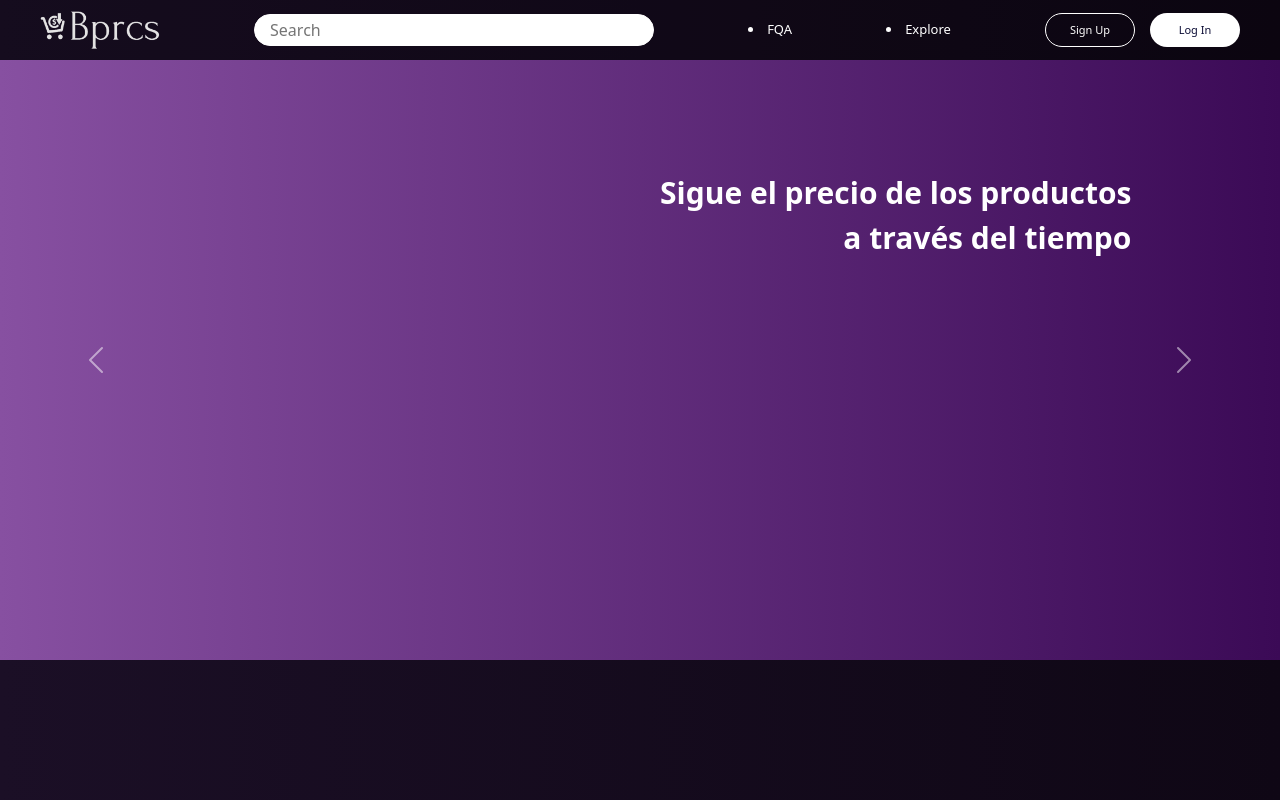
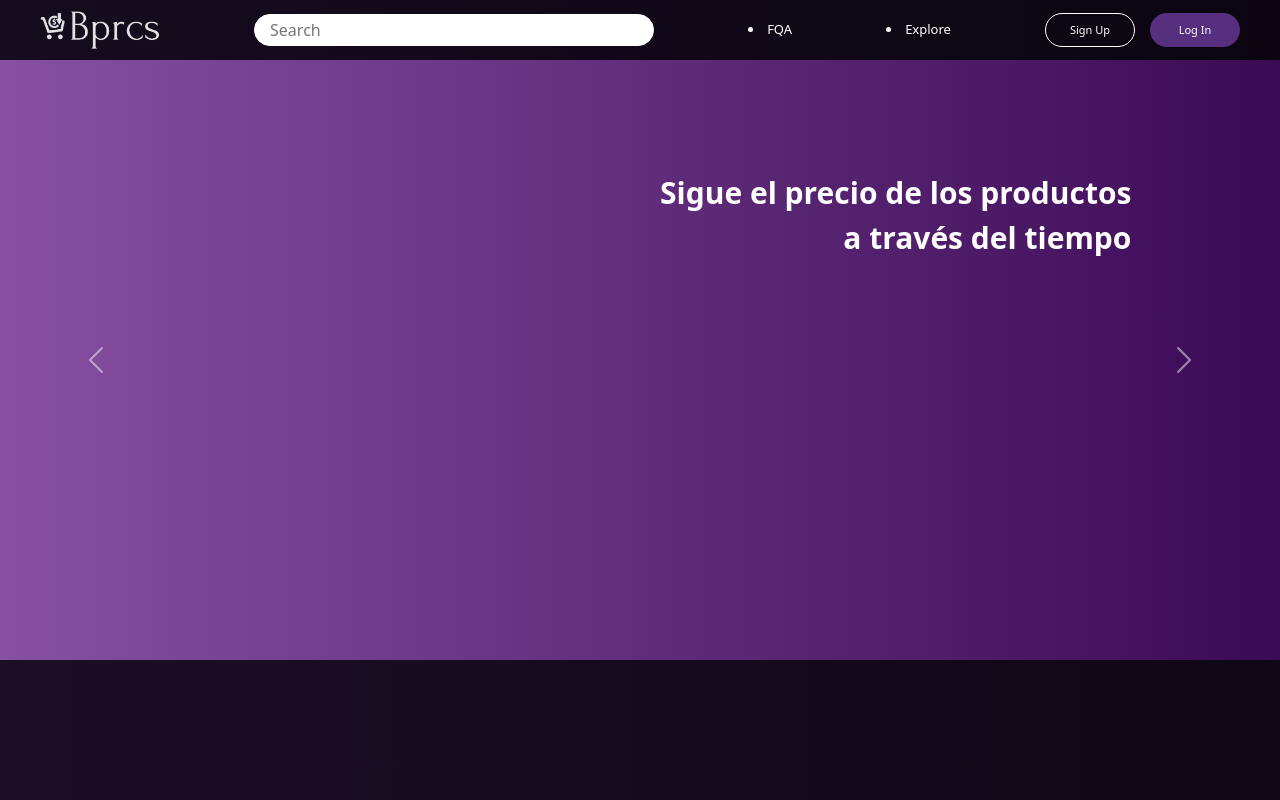
Before and after one commit to workdayr/Web_repo, a Vue app in the folder web/: page / in a window 1280 px wide. In both pictures the pointer is over the button "Log In". Built offline with nearby package versions, Linux system fonts and the light colour scheme.

Commit message:
Changes of login and sign up buttons

```diff
--- a/web/src/assets/styles/NavbarComponent.css
+++ b/web/src/assets/styles/NavbarComponent.css
@@ -53,6 +53,14 @@
     border-radius: 30px;
     text-align: center;
   }
+  .navBar__buttons--Login:hover{
+    background-color:#562F7F ;
+    color: white;
+  }
+  .navBar__buttons--SignUp:hover{
+    background-color: white;
+    color: black;
+  }
 
   .navBar__buttons--SignUp {
     background-color: transparent;
```
